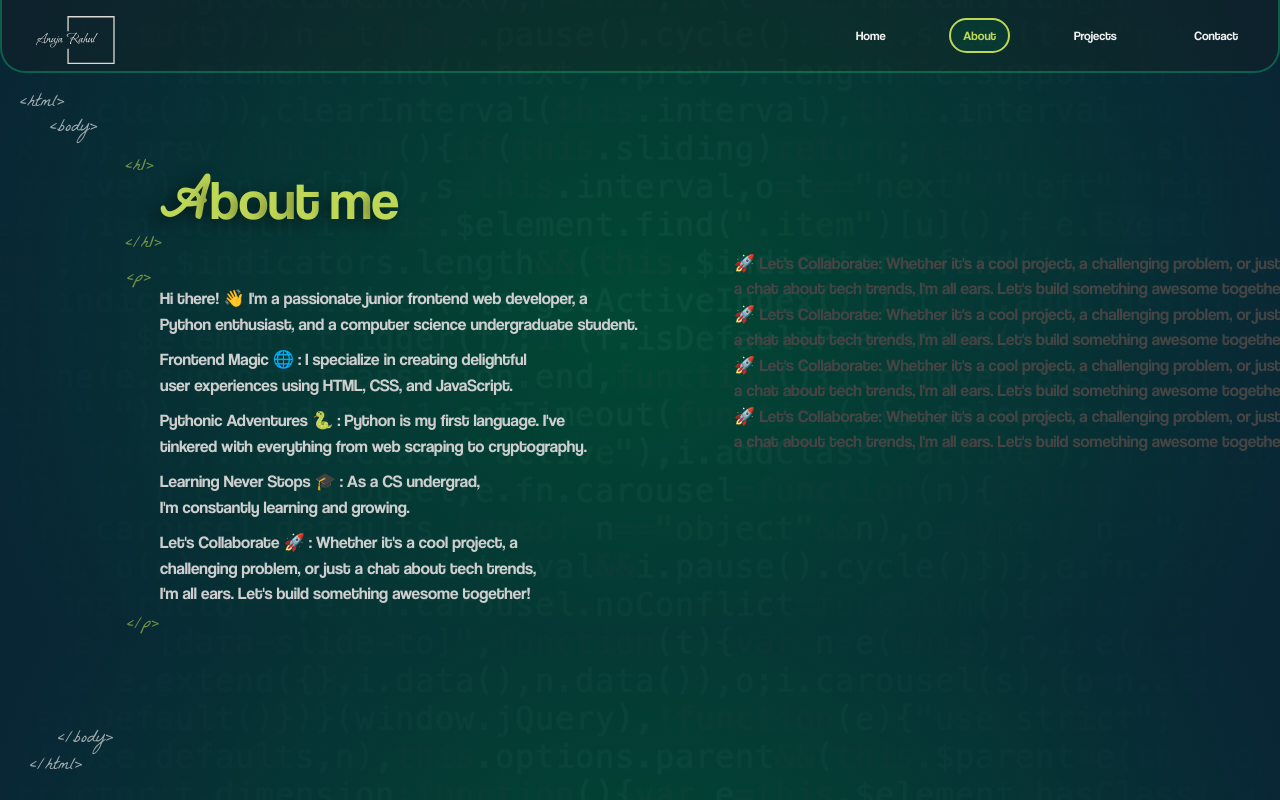
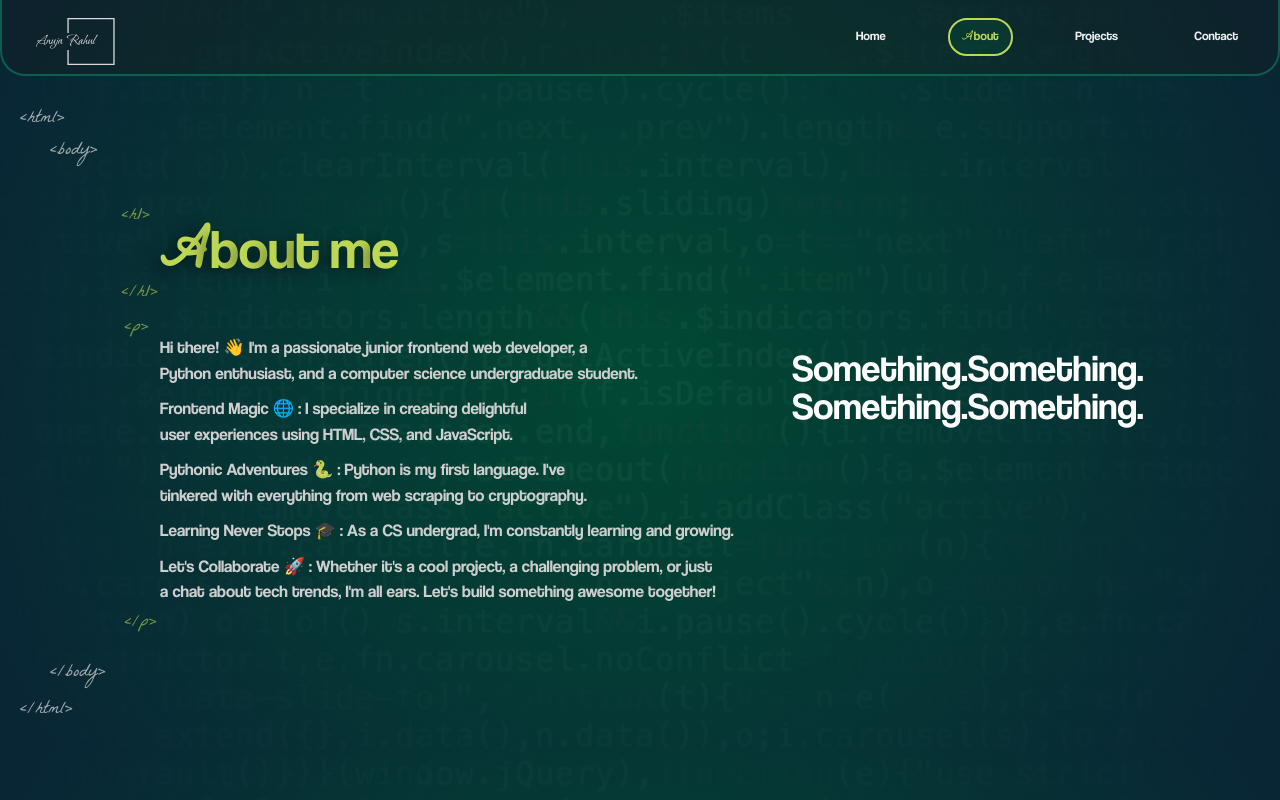
Before and after one commit to anuja-rahul/portfolio, a React (Vite) app: page /about in a window 1280 px wide. Shown: the top 800 px of the page. Built offline with nearby package versions, Linux system fonts and the light colour scheme.

Commit message:
icon layout kinda working

```diff
--- a/src/components/about/About.jsx
+++ b/src/components/about/About.jsx
@@ -7,23 +7,27 @@ function About() {
   useEffect(() => {
     const timeoutId = setTimeout(() => {
       setLetterClass("text-animate-hover");
-    }, 3500);
+    }, 3000);
 
     // cleanup function
     return () => {
       clearTimeout(timeoutId);
     };
   }, []);
+
+
+
+
   return (
     <section
       id="about-page"
       // className="h-[80vh] sm:h-[80vh] md:h-[80vh] lg:h-[80vh]"
       // h-200vh sm:h-[120vh] md:h-[120vh]
-      className="about-page h-auto"
+      className="about-page h-[120vh] sm:h-[120vh] md:h-[100vh] lg:h-[70vh]"
     >
       <div className="about-page container">
         <div className="text-zone left-[1rem] w-[70%] sm:left-[5rem] sm:w-[100%] md:left-[9rem] md:w-[60%] lg:left-[12rem] lg:w-[45%]">
-          <h1 className="mt-[35%] sm:mt-[20%] md:mt-[15%] lg:mt-[20%] xl:mt-[15%]">
+          <h1 className="mt-[10%] sm:mt-[15%] md:mt-[10%] lg:mt-[10%] xl:mt-[10%]">
             <AnimatedHero
               letterClass={letterClass}
               strArray={["A", "b", "o", "u", "t", " ", "m", "e"]}
@@ -38,14 +42,14 @@ function About() {
             journey in the tech world began with curiosity and a love for
             problem-solving. Whether it{"'"}s crafting pixel-perfect designs or
             diving into backend logic, I thrive on turning ideas into elegant
-          code. */}
+            code. */}
             </p>
             <p className="about-text text-2 text-balance text-[1.2rem] sm:text-[1.3rem] md:text-[1.5rem] lg:text-[1.7rem] xl:text-[1.7rem]">
               Frontend Magic 🌐 : I specialize in creating delightful user
               experiences using HTML, CSS, and JavaScript.
               {/* From responsive layouts
             to interactive animations, I{"'"}m all about making the web come
-          alive. */}
+            alive. */}
             </p>
             <p className="about-text text-3 text-balance text-[1.2rem] sm:text-[1.3rem] md:text-[1.5rem] lg:text-[1.7rem] xl:text-[1.7rem]">
               Pythonic Adventures 🐍 : Python is my first language. I{"'"}ve
@@ -67,27 +71,46 @@ function About() {
           </div>
         </div>
         <div className="image-section">
-          {/* images */}
-          <p className="about-text text-5 text-balance text-[1.2rem] sm:text-[1.3rem] md:text-[1.5rem] lg:text-[1.7rem] xl:text-[1.7rem]">
-            🚀 Let{"'"}s Collaborate: Whether it{"'"}s a cool project, a
-            challenging problem, or just a chat about tech trends, I{"'"}m all
-            ears. Let{"'"}s build something awesome together!
-          </p>
-          <p className="about-text text-5 text-balance text-[1.2rem] sm:text-[1.3rem] md:text-[1.5rem] lg:text-[1.7rem] xl:text-[1.7rem]">
-            🚀 Let{"'"}s Collaborate: Whether it{"'"}s a cool project, a
-            challenging problem, or just a chat about tech trends, I{"'"}m all
-            ears. Let{"'"}s build something awesome together!
-          </p>
-          <p className="about-text text-5 text-balance text-[1.2rem] sm:text-[1.3rem] md:text-[1.5rem] lg:text-[1.7rem] xl:text-[1.7rem]">
-            🚀 Let{"'"}s Collaborate: Whether it{"'"}s a cool project, a
-            challenging problem, or just a chat about tech trends, I{"'"}m all
-            ears. Let{"'"}s build something awesome together!
-          </p>
-          <p className="about-text text-5 text-balance text-[1.2rem] sm:text-[1.3rem] md:text-[1.5rem] lg:text-[1.7rem] xl:text-[1.7rem]">
-            🚀 Let{"'"}s Collaborate: Whether it{"'"}s a cool project, a
-            challenging problem, or just a chat about tech trends, I{"'"}m all
-            ears. Let{"'"}s build something awesome together!
-          </p>
+          <p className="text-white text-balance text-6xl">Something.</p>
+          <p className="text-white text-balance text-6xl">Something.</p>
+          <p className="text-white text-balance text-6xl">Something.</p>
+          <p className="text-white text-balance text-6xl">Something.</p>
+          {/*
+          <img
+            src="https://img.shields.io/badge/-react-191919?style=for-the-badge&logo=react"
+            className="h-[3.5rem] w-[10rem] rounded-full"
+            alt="react"
+          />
+          <img
+            src="https://img.shields.io/badge/-tailwindcss-191919?style=for-the-badge&logo=tailwindcss"
+            className="h-[3.5rem] w-[15rem] rounded-full"
+            alt="tailwind"
+          />
+          <img
+            src="https://img.shields.io/badge/html5-191919?style=for-the-badge&logo=html5"
+            className="h-[3.5rem] w-[10rem] rounded-full"
+            alt="html5"
+          />
+          <img
+            src="https://img.shields.io/badge/css3-191919?style=for-the-badge&logo=css3&logoColor=264de4"
+            className="h-[3.5rem] w-[9rem] rounded-full"
+            alt="css3"
+          />
+          <img
+            src="https://img.shields.io/badge/javascript-191919?style=for-the-badge&logo=javascript"
+            className="h-[3.5rem] w-[15rem] rounded-full"
+            alt="js"
+          />
+          <img
+            src="https://img.shields.io/badge/-Git-191919?style=for-the-badge&logo=git"
+            className="h-[3.5rem] w-[10rem] rounded-full"
+            alt="git"
+          />
+          */}
+
+
+
+
         </div>
       </div>
     </section>
--- a/src/components/about/index.scss
+++ b/src/components/about/index.scss
@@ -8,18 +8,31 @@
   height: 100%;
 
   .image-section {
+    display: flex;
+    align-items: center;
+    justify-content: center;
+    flex-wrap: wrap;
     position: relative;
-    width: 45%;
+    width: 30%;
     z-index: 5;
+    margin-right: 15rem;
+    margin-bottom: 10rem;
+
+    img{
+      margin-bottom: 2rem;
+      margin-right: 0.5rem;
+    }
   }
 
   .text-zone {
     z-index: 20;
     position: relative;
     // left: 10rem;
-    // width: 45%;
+    width: 50%;
     vertical-align: middle;
     height: auto;
+    margin-bottom: 10rem;
+    margin-right: 5rem;
     // max-height: 90%;
     // transform: translateY(-50%);
 
@@ -100,9 +113,9 @@
       margin: 1rem;
       min-width: -webkit-fill-available;
       min-width: fit-content;
-      opacity: 0;
-      animation: jackInTheBox 1.2s;
-      animation-fill-mode: forwards;
+      opacity: 1;
+      // animation: jackInTheBox 1.2s;
+      // animation-fill-mode: forwards;
 
       &:nth-of-type(1) {
         animation-delay: 1.1s;
--- a/src/components/home/hero/Hero.jsx
+++ b/src/components/home/hero/Hero.jsx
@@ -79,7 +79,7 @@ function Hero() {
   return (
     <section id="hero" className="hero">
       {/* sm:h-[120vh] md:h-[120vh] lg:h-[80vh] */}
-      <div id="hero-div" className="hero-page container h-[85vh] w-full">
+      <div id="hero-div" className="hero-page container h-[80vh] md:h-[70] lg:h-[70vh] w-full">
         <div className="text-zone">
           <h1 className="title pt-8 sm:pt-8">
             <span
@@ -104,11 +104,11 @@ function Hero() {
             >
               {"'"}m
             </span>{" "}
-              <AnimatedHero
-                letterClass={letterClass}
-                strArray={letterArray}
-                idx={15}
-              />
+            <AnimatedHero
+              letterClass={letterClass}
+              strArray={letterArray}
+              idx={15}
+            />
             <br />
             <AnimatedHero
               letterClass={letterClass}
--- /dev/null
+++ b/src/components/layout/CustomA.jsx
@@ -0,0 +1,8 @@
+import "./index.scss"
+function CustomA() {
+  return (
+    <p><span className="a-class">A</span>bout</p>
+  )
+}
+
+export default CustomA
--- a/src/components/layout/Nav.jsx
+++ b/src/components/layout/Nav.jsx
@@ -2,6 +2,7 @@ import { useState } from "react";
 import { NavLink } from "react-router-dom";
 import { Menu, X } from "lucide-react";
 import "./index.scss";
+import CustomA from "./CustomA";
 
 const NavLinks = () => {
   return (
@@ -10,7 +11,7 @@ const NavLinks = () => {
         Home
       </NavLink>
       <NavLink to="/about" className="nav-links my-1 mt-1">
-        About
+        <CustomA />
       </NavLink>
       <NavLink to="/projects" className="nav-links my-1 mt-1">
         Projects
@@ -40,7 +41,7 @@ function Nav() {
         </div>
       </nav>
       {isOpen && (
-        <div className="flex basis-full flex-col items-center mobile-nav">
+        <div className="mobile-nav flex basis-full flex-col items-center">
           <NavLinks />
         </div>
       )}
--- a/src/components/layout/index.scss
+++ b/src/components/layout/index.scss
@@ -1,5 +1,10 @@
 * {
   font-family: "Coolvetica", "La Belle Aurore";
+}
+
+.a-class{
+  font-family: "La Belle Aurore" !important;
+  padding-right: 0.1rem;
 }
 
 body {
@@ -47,17 +52,17 @@ body {
     }
 
     .top-tag-html {
-      top: 9rem;
+      top: 3rem;
       left: 2rem;
     }
 
     .top-tags {
       bottom: auto;
-      top: 11.5rem;
+      top: 3.5rem;
     }
 
     .tags {
-      position: absolute;
+      position: relative;
       opacity: 0.65;
     }
 
@@ -67,7 +72,7 @@ body {
     }
 
     .body-bottom {
-      bottom: 4rem !important
+      bottom: 3rem !important
     }
 
     // .bottom-tags {
```
